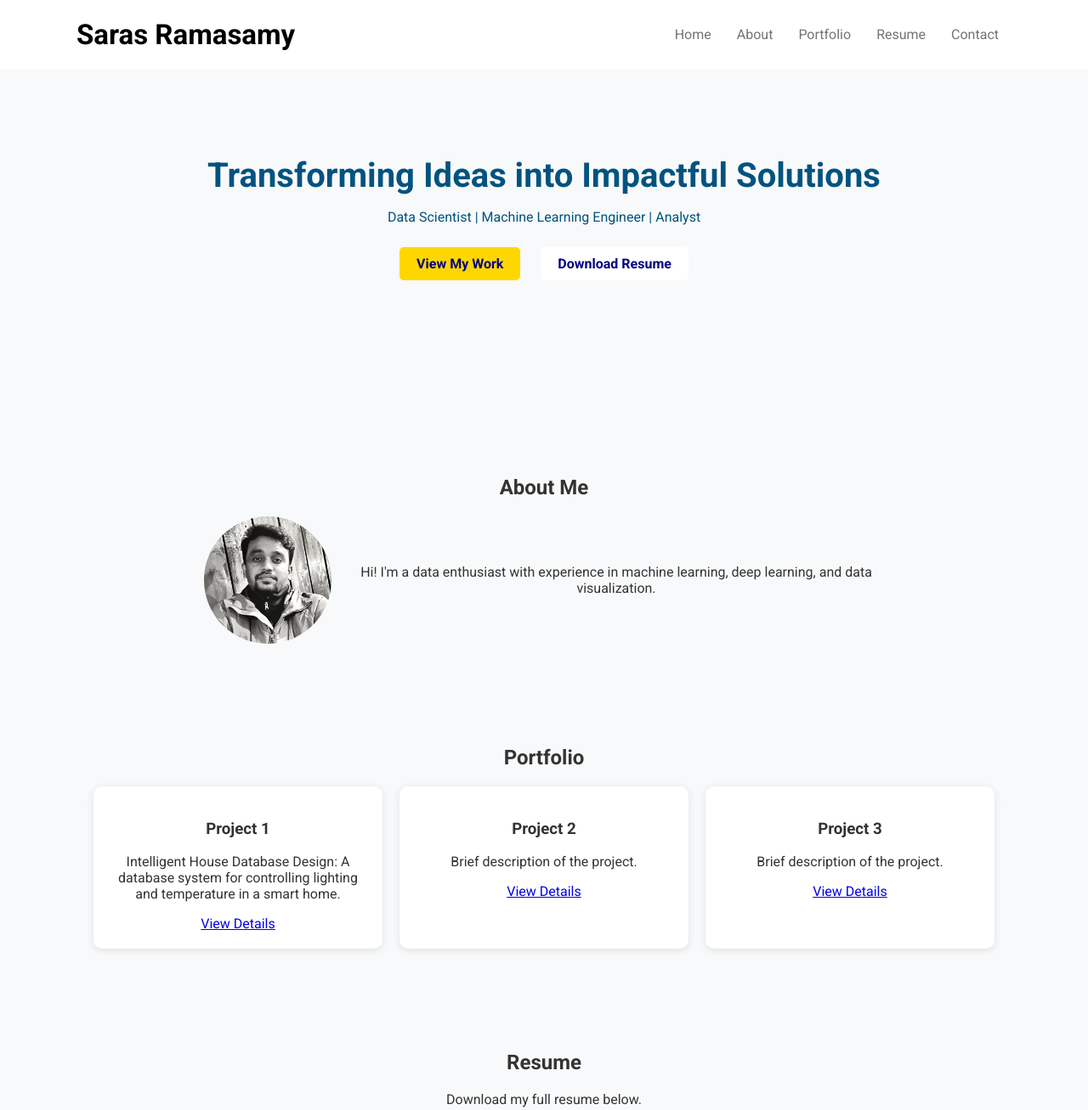
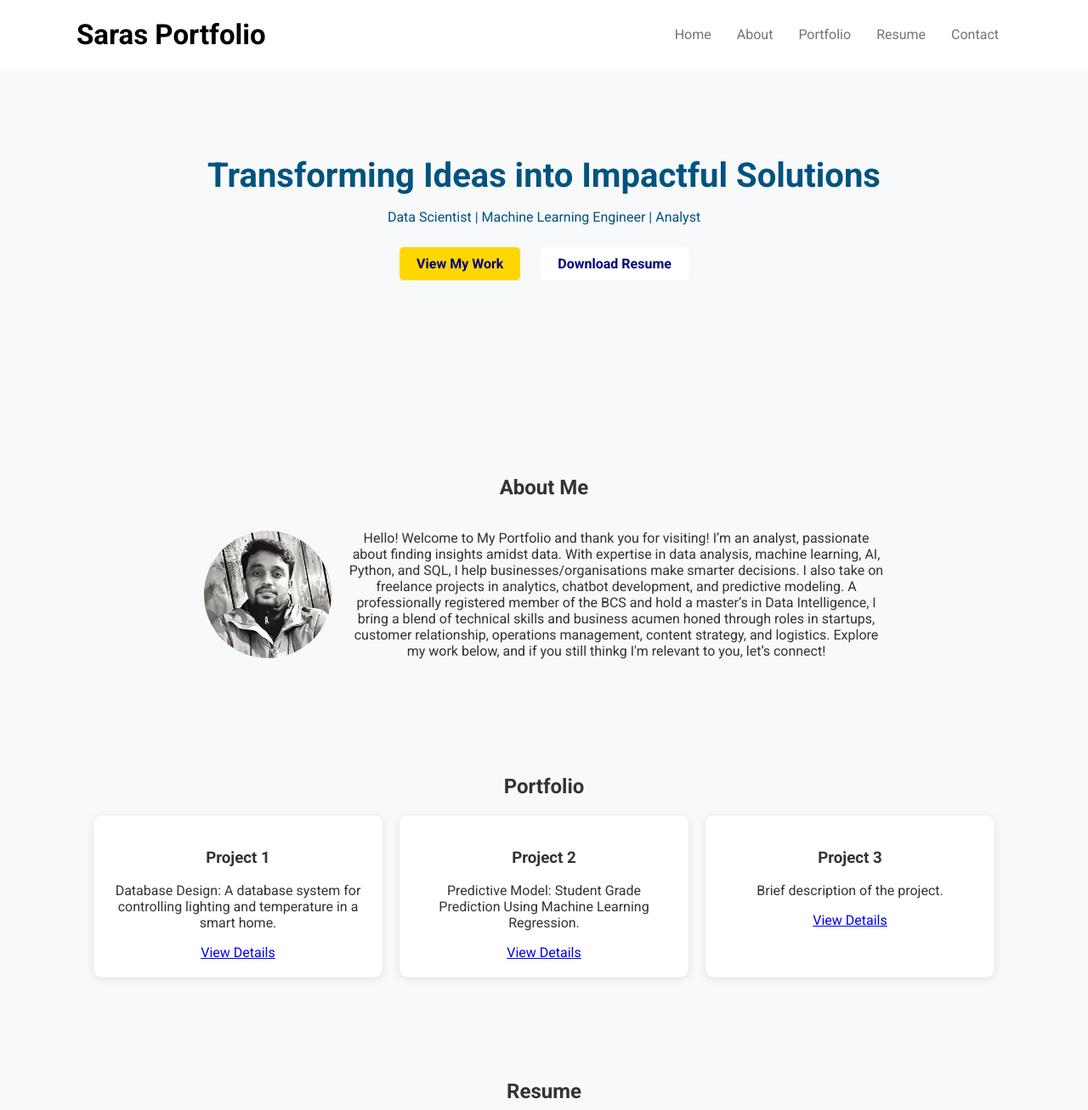
Before and after one commit to SarasBabuRamasamy/sarasbaburamasamy.github.io, a plain HTML site: page index.html in a window 1280 px wide. Shown: the top 1307 px of the page at 85% size. Drawn offline with Linux system fonts and the light colour scheme.

Commit message:
update index

```diff
--- a/index.html
+++ b/index.html
@@ -10,7 +10,7 @@
 <body>
     <header>
         <nav>
-            <div class="logo">Saras Ramasamy</div>
+            <div class="logo">Saras Portfolio</div>
             <ul>
                 <li><a href="#home">Home</a></li>
                 <li><a href="#about">About</a></li>
@@ -32,7 +32,11 @@
         <h2>About Me</h2>
         <div class="about-container">
             <img src="profile.jpg" alt="Profile Picture">
-            <p>Hi! I'm a data enthusiast with experience in machine learning, deep learning, and data visualization.</p>
+
+            <p>Hello! Welcome to My Portfolio and thank you for visiting!
+            I’m an analyst, passionate about finding insights amidst data. With expertise in data analysis, machine learning, AI, Python, and SQL, I help businesses/organisations make smarter decisions. I also take on freelance projects in analytics, chatbot development, and predictive modeling.
+            A professionally registered member of the BCS and hold a master’s in Data Intelligence, I bring a blend of technical skills and business acumen honed through roles in startups, customer relationship, operations management, content strategy, and logistics. Explore my work below, and if you still thinkg I'm relevant to you, let’s connect!</p>
+
         </div>
     </section>
 
@@ -41,13 +45,13 @@
         <div class="portfolio-grid">
             <div class="project-card">
                 <h3>Project 1</h3>
-                <p>Intelligent House Database Design: A database system for controlling lighting and temperature in a smart home.</p>
-                <a href="projects/project1/project1.html">View Details</a>
+                <p>Database Design: A database system for controlling lighting and temperature in a smart home.</p>
+                <a href="../Portfolio/projects/project 1/project1.html">View Details</a>
             </div>
             <div class="project-card">
                 <h3>Project 2</h3>
-                <p>Brief description of the project.</p>
-                <a href="#">View Details</a>
+                <p>Predictive Model: Student Grade Prediction Using Machine Learning Regression.</p>
+                <a href="../Portfolio/projects/project 2/project2.html">View Details</a>
             </div>
             <div class="project-card">
                 <h3>Project 3</h3>
```
